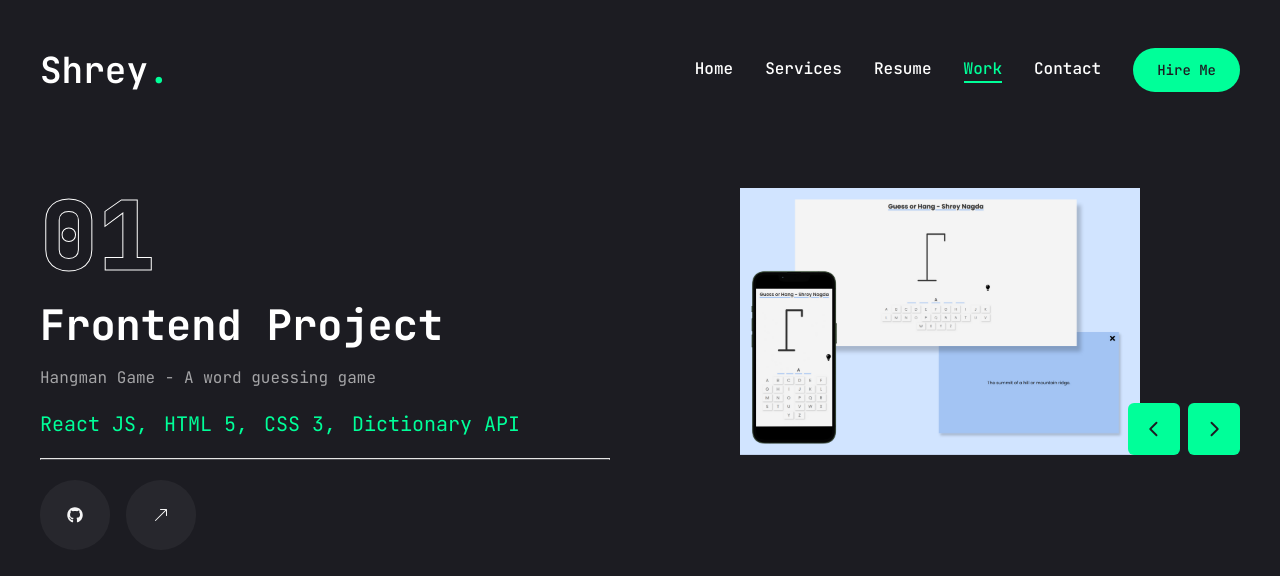
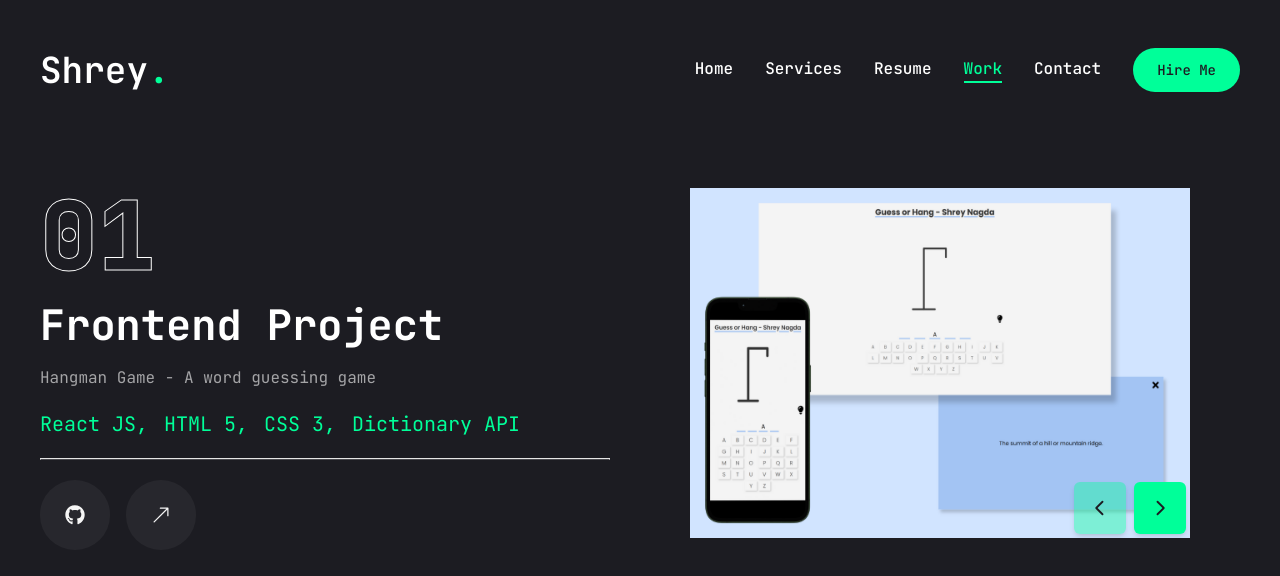
Before and after one commit to ShreyNagda/portfolio, a Next.js app: page /work in a window 1280 px wide. Shown: the top 576 px of the page. Built offline with nearby package versions, Linux system fonts and the light colour scheme.

Commit message:
Subtle UI changes

```diff
--- a/app/globals.css
+++ b/app/globals.css
@@ -121,7 +121,7 @@
     @apply border-border outline-ring/50;
   }
   .h1 {
-    @apply text-[40px] lg:text-[80px] leading-[1.1] font-semibold;
+    @apply text-[40px] lg:text-[65px] leading-[1.1] font-semibold;
   }
   .h2 {
     @apply text-[36px] lg:text-[48px] leading-[1.1] font-semibold;
--- a/app/page.tsx
+++ b/app/page.tsx
@@ -9,7 +9,7 @@ export default function Home() {
   return (
     <section className="h-full">
       <div className="container mx-auto h-full">
-        <div className="flex flex-col lg:flex-row items-center justify-between ">
+        <div className="flex flex-col lg:flex-row lg:gap-[20px] items-center justify-around">
           <div className="text-center lg:text-left order-2 lg:order-none">
             <span className="text-xl">Software Developer</span>
             <div className="h1 mb-6">
--- a/app/resume/page.tsx
+++ b/app/resume/page.tsx
@@ -80,7 +80,7 @@ const experiences = {
 };
 
 const education = {
-  title: "My Education",
+  title: "My Education / Certifications",
   icon: <LuGraduationCap />,
   desc: "",
   items: [
--- a/app/work/page.tsx
+++ b/app/work/page.tsx
@@ -84,7 +84,7 @@ export default function Work() {
       >
         <div className="flex flex-col justify-center lg:flex-row lg:gap-[30px] py-12">
           <div className="order-2 lg:order-none w-full lg:w-[50%] lg:h-[460px] flex flex-col lg:justify-between">
-            <div className="flex flex-col gap-[20px]">
+            <div className="flex flex-col gap-[20px] mt-12 md:mt-0">
               <div className="text-8xl leading-none text-outline text-transparent font-extrabold">
                 {project.num}
               </div>
@@ -110,7 +110,7 @@ export default function Work() {
                   <Tooltip>
                     <TooltipProvider delayDuration={100}>
                       <TooltipTrigger className="w-[70px] h-[70px] rounded-full bg-white/5 flex items-center justify-center group">
-                        <FaGithub />
+                        <FaGithub className="text-xl" />
                       </TooltipTrigger>
                       <TooltipContent className="bg-white py-2 px-4 rounded-md text-primary">
                         <p>Github</p>
@@ -123,7 +123,7 @@ export default function Work() {
                     <Tooltip>
                       <TooltipProvider delayDuration={100}>
                         <TooltipTrigger className="w-[70px] h-[70px] rounded-full bg-white/5 flex items-center justify-center group">
-                          <BsArrowUpRight />
+                          <BsArrowUpRight className="text-xl" />
                         </TooltipTrigger>
                         <TooltipContent className="bg-white py-2 px-4 rounded-md text-primary">
                           <p>Live Link</p>
@@ -148,20 +148,19 @@ export default function Work() {
                     {/* Overlay */}
                     <div className=""></div>
                     {/* Image */}
-                    <div className="w-auto md:w-[400px] min-h-[180px] md:h-auto ">
+                    <div className="relative w-full md:w-[500px] h-[200px] md:h-[350px] bg-white ">
                       <Image
                         src={project.thumbnail}
                         alt={project.title}
-                        width={400}
-                        height={300}
+                        fill
                         quality={100}
                         // className="object-cover"
                       />
+                      <SliderButtons />
                     </div>
                   </div>
                 </SwiperSlide>
               ))}
-              <SliderButtons />
             </Swiper>
           </div>
         </div>
--- a/components/Photo.tsx
+++ b/components/Photo.tsx
@@ -13,7 +13,7 @@ export default function Photo() {
         }}
       >
         {/* Image */}
-        <motion.div className="w-[296px] h-[296px] lg:w-[498px] lg:h-[498px] mix-blend-lighten absolute overflow-hidden">
+        <motion.div className="w-[246px] h-[246px] lg:w-[448px] lg:h-[448px] mix-blend-lighten absolute overflow-hidden">
           <Image
             src={"/p1.png"}
             quality={100}
@@ -24,15 +24,15 @@ export default function Photo() {
         </motion.div>
         {/* Circle */}
         <motion.svg
-          className="w-[300px] h-[300px] lg:w-[506px] lg:h-[506px]"
+          className="w-[250px] h-[250px] lg:w-[450px] lg:h-[450px]"
           fill="transparent"
-          viewBox="0 0 506 506"
+          viewBox="0 0 450 450"
           xmlns="http://www.w3.org/2000/svg"
         >
           <motion.circle
-            cx="253"
-            cy="253"
-            r="250"
+            cx="225"
+            cy="225"
+            r="225"
             stroke="#00ff99"
             strokeWidth="4"
             strokeLinecap="round"
--- a/components/SliderButtons.tsx
+++ b/components/SliderButtons.tsx
@@ -5,17 +5,20 @@ import { PiCaretLeftBold, PiCaretRightBold } from "react-icons/pi";
 
 export default function SliderButtons() {
   const swiper = useSwiper();
+
   return (
-    <div className="w-full absolute bottom-[calc(50%_-_15px)] lg:bottom-0 right-0 z-20 flex justify-between lg:justify-end items-center lg:gap-2">
+    <div className="w-full absolute bottom-[calc(50%_-_15px)] lg:bottom-1 lg:right-1 z-20 flex justify-between lg:justify-end items-center lg:gap-2 px-1 lg:px-0">
       <button
         onClick={() => swiper.slidePrev()}
-        className="rounded-sm bg-accent p-2 md:p-4 text-primary md:text-xl"
+        disabled={swiper.isBeginning}
+        className="rounded-sm bg-accent p-2 lg:p-4 text-primary md:text-xl disabled:bg-accent/40 shadow-md"
       >
         <PiCaretLeftBold />
       </button>
       <button
         onClick={() => swiper.slideNext()}
-        className="rounded-sm bg-accent p-2 md:p-4 text-primary md:text-xl"
+        disabled={swiper.isEnd}
+        className="rounded-sm bg-accent p-2 lg:p-4 text-primary md:text-xl disabled:bg-accent/40 shadow-md"
       >
         <PiCaretRightBold />
       </button>
--- a/components/Stats.tsx
+++ b/components/Stats.tsx
@@ -11,12 +11,12 @@ const stats = [
 
 export default function Stats() {
   return (
-    <section className="mt-4 mb-12 lg:pt-12 lg:pb-0">
-      <div className="flex flex-wrap gap-4 max-w-[80vw] mx-auto lg:max-w-none">
+    <section className="mt-8 mb-12 lg:pt-12 lg:pb-0">
+      <div className="flex flex-wrap lg:justify-between gap-4 max-w-[80vw] mx-auto lg:max-w-none">
         {stats.map((stat, index) => (
           <div
             key={index}
-            className="flex-1 flex gap-2 items-center justify-center lg:justify-start"
+            className="flex-1 flex gap-2 items-center justify-center lg:justify-center"
           >
             <CountUp
               end={stat.num}
```
